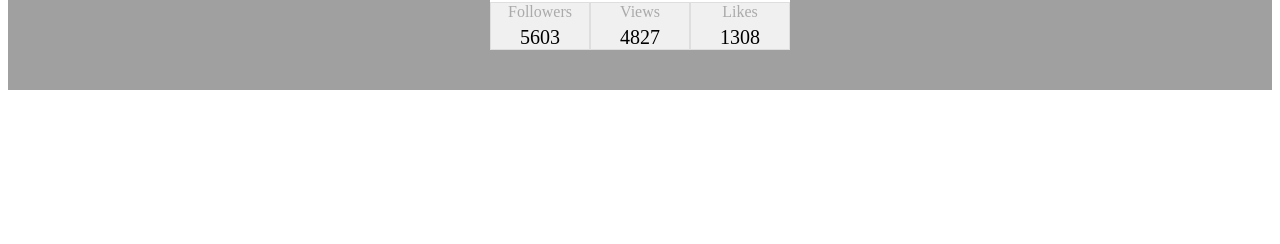
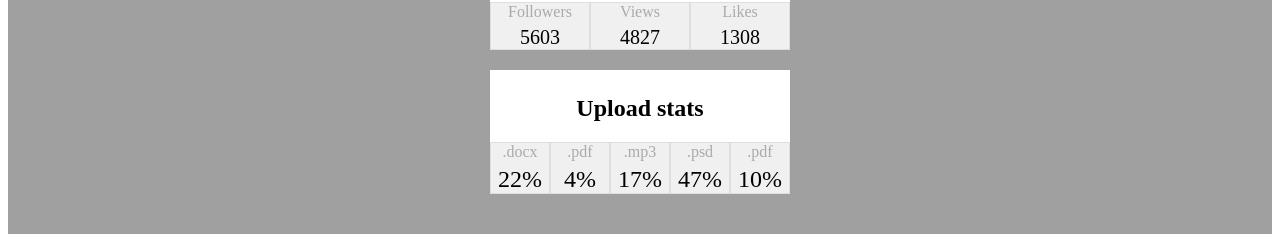
Before and after one commit to DmytroZhdanov/react-components, a React (Create React App) app: page / in a window 1280 px wide. Shown: the part 343-587 px from the top of the page. Built offline with nearby package versions, Linux system fonts and the light colour scheme.

Commit message:
Resolves task 2

```diff
--- a/src/components/App/App.jsx
+++ b/src/components/App/App.jsx
@@ -1,6 +1,8 @@
-import { Profile } from '../Profile/Profile';
-import { Container } from './App.styled';
+import { Container } from 'components/App/App.styled';
+import { Profile } from 'components/Profile/Profile';
+import { Statistics } from 'components/Statistics/Statistics';
 import user from '../../user.json';
+import data from '../../data.json';
 
 export const App = () => {
   return (
@@ -14,6 +16,7 @@ export const App = () => {
         views={user.stats.views}
         likes={user.stats.likes}
       ></Profile>
+      <Statistics title="Upload stats" stats={data} />
     </Container>
   );
 };
--- /dev/null
+++ b/src/components/Statistics/Statistics.jsx
@@ -0,0 +1,22 @@
+import { StatisticsItem } from 'components/StatisticsItem/StatisticsItem';
+import PropTypes from 'prop-types';
+import { List, Section, Title } from './Statistics.styled';
+
+export const Statistics = ({ title, stats }) => {
+  return (
+    <Section>
+      {{ title } && <Title>{title}</Title>}
+
+      <List>
+        {stats.map(({ id, label, percentage }) => (
+          <StatisticsItem key={id} label={label} percentage={percentage} />
+        ))}
+      </List>
+    </Section>
+  );
+};
+
+Statistics.propTypes = {
+  title: PropTypes.string,
+  stats: PropTypes.arrayOf(PropTypes.object.isRequired).isRequired,
+};
--- /dev/null
+++ b/src/components/Statistics/Statistics.styled.jsx
@@ -0,0 +1,21 @@
+import styled from '@emotion/styled';
+
+export const Section = styled.section`
+  width: 300px;
+  background-color: #ffffff;
+  margin: 20px auto;
+  padding-top: 5px;
+  box-sizing: border-box;
+`;
+
+export const Title = styled.h2`
+  text-align: center;
+`;
+
+export const List = styled.ul`
+  list-style: none;
+  display: flex;
+  margin-block-start: 0;
+  margin-block-end: 0;
+  padding-inline-start: 0;
+`;
--- /dev/null
+++ b/src/components/StatisticsItem/StatisticsItem.jsx
@@ -0,0 +1,16 @@
+import PropTypes from 'prop-types';
+import { Item, Label, Percentage } from './StatisticsItem.styled';
+
+export const StatisticsItem = ({ label, percentage }) => {
+  return (
+    <Item>
+      <Label>{label}</Label>
+      <Percentage>{percentage}%</Percentage>
+    </Item>
+  );
+};
+
+StatisticsItem.propTypes = {
+  label: PropTypes.string.isRequired,
+  percentage: PropTypes.number.isRequired,
+};
--- /dev/null
+++ b/src/components/StatisticsItem/StatisticsItem.styled.jsx
@@ -0,0 +1,20 @@
+import styled from '@emotion/styled';
+
+export const Item = styled.li`
+  display: flex;
+  flex-direction: column;
+  align-items: center;
+  gap: 5px;
+  width: calc(300px / 5);
+  background-color: #f0f0f0;
+  border: 1px solid #dedede;
+`;
+
+export const Label = styled.span`
+  color: #aaaaaa;
+`;
+
+export const Percentage = styled.span`
+  color: #000000;
+  font-size: 24px;
+`;
--- /dev/null
+++ b/src/data.json
@@ -0,0 +1,7 @@
+[
+  { "id": "id-1", "label": ".docx", "percentage": 22 },
+  { "id": "id-2", "label": ".pdf", "percentage": 4 },
+  { "id": "id-3", "label": ".mp3", "percentage": 17 },
+  { "id": "id-4", "label": ".psd", "percentage": 47 },
+  { "id": "id-5", "label": ".pdf", "percentage": 10 }
+]
```
Also changed, not shown: src/components/Profile/Profile.jsx (+7 -7 lines).
